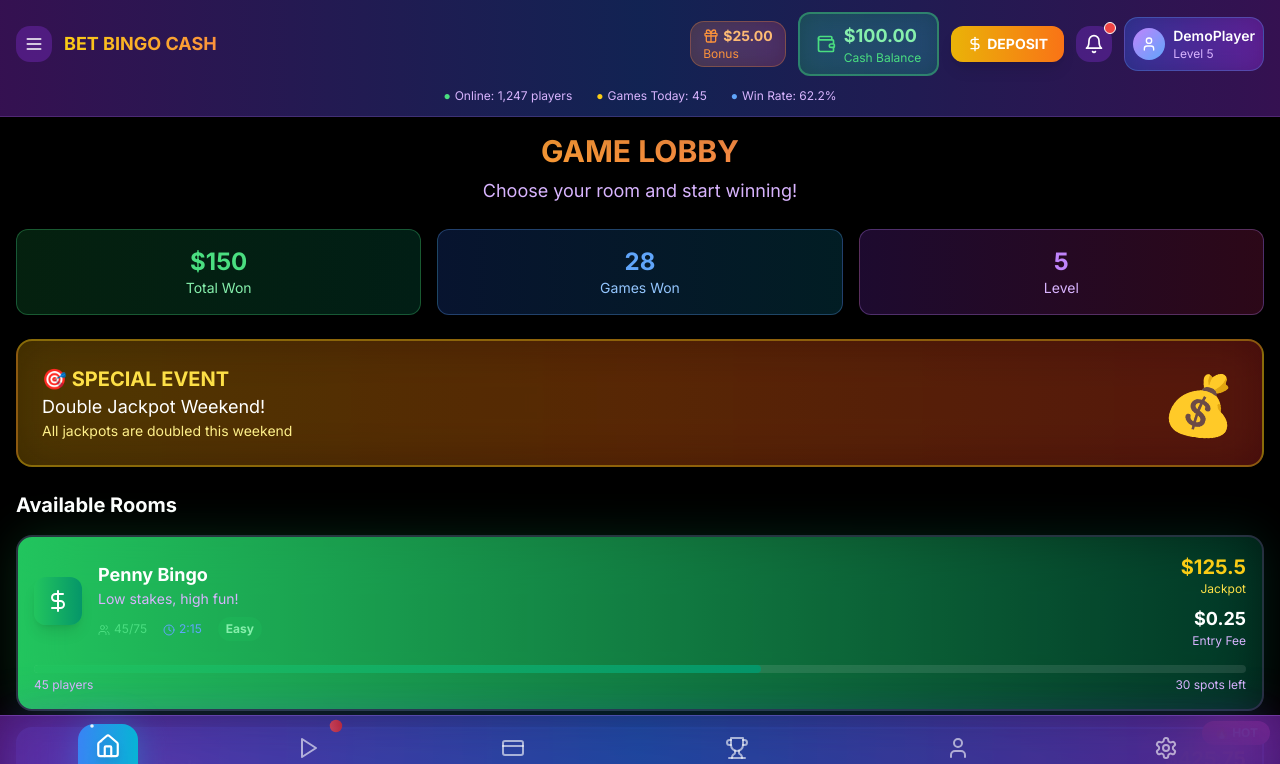
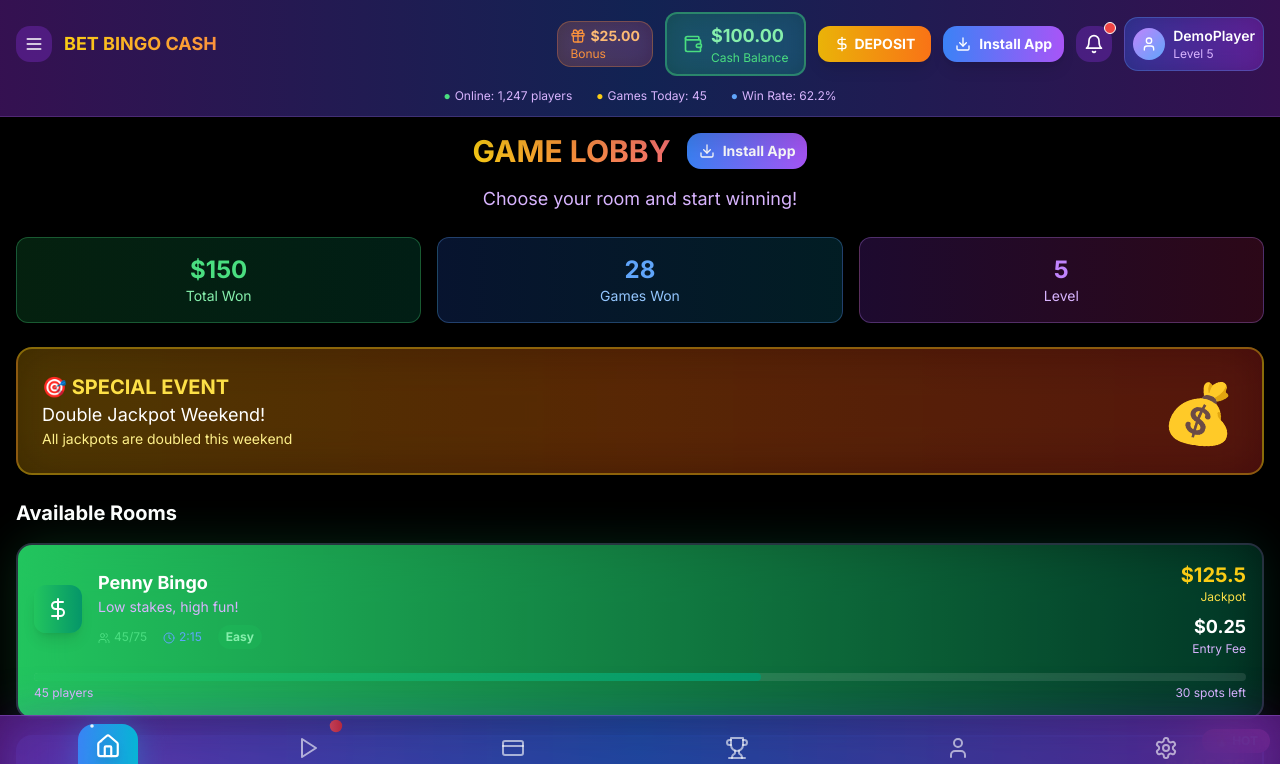
Before and after one commit to Toma-Shops-2025/BetBingo, a React (Vite) app: page / in a window 1280 px wide. Shown: the top 764 px of the page. Built offline with nearby package versions, Linux system fonts and the light colour scheme; no server answers.

Commit message:
Add manual PWA install button

```diff
--- a/src/components/LobbyScreen.tsx
+++ b/src/components/LobbyScreen.tsx
@@ -3,6 +3,7 @@ import { motion } from 'framer-motion';
 import { Users, Clock, DollarSign, Trophy, Star, Zap, Crown, Flame, Shield, Gift } from 'lucide-react';
 import { useGame } from '@/contexts/GameContext';
 import { useAuth } from '@/contexts/AuthContext';
+import PWAInstallButton from './PWAInstallButton';
 
 interface LobbyScreenProps {
   onJoinGame: () => void;
@@ -126,9 +127,12 @@ const LobbyScreen: React.FC<LobbyScreenProps> = ({ onJoinGame }) => {
         transition={{ duration: 0.6 }}
         className="text-center"
       >
-        <h1 className="text-3xl font-black bg-gradient-to-r from-yellow-400 via-orange-400 to-red-400 bg-clip-text text-transparent mb-2">
-          GAME LOBBY
-        </h1>
+        <div className="flex items-center justify-center space-x-4 mb-4">
+          <h1 className="text-3xl font-black bg-gradient-to-r from-yellow-400 via-orange-400 to-red-400 bg-clip-text text-transparent">
+            GAME LOBBY
+          </h1>
+          <PWAInstallButton />
+        </div>
         <p className="text-purple-300 text-lg">Choose your room and start winning!</p>
       </motion.div>
 
--- /dev/null
+++ b/src/components/PWAInstallButton.tsx
@@ -0,0 +1,118 @@
+import React, { useState, useEffect } from 'react';
+import { motion } from 'framer-motion';
+import { Download, Smartphone, Check } from 'lucide-react';
+
+interface BeforeInstallPromptEvent extends Event {
+  prompt(): Promise<void>;
+  userChoice: Promise<{ outcome: 'accepted' | 'dismissed' }>;
+}
+
+const PWAInstallButton: React.FC = () => {
+  const [deferredPrompt, setDeferredPrompt] = useState<BeforeInstallPromptEvent | null>(null);
+  const [isInstalled, setIsInstalled] = useState(false);
+  const [isInstalling, setIsInstalling] = useState(false);
+
+  useEffect(() => {
+    // Check if app is already installed
+    const isInStandaloneMode = window.matchMedia('(display-mode: standalone)').matches;
+    const isIOSStandaloneMode = (window.navigator as any).standalone === true;
+
+    if (isInStandaloneMode || isIOSStandaloneMode) {
+      setIsInstalled(true);
+      return;
+    }
+
+    // Listen for the beforeinstallprompt event
+    const handleBeforeInstallPrompt = (e: Event) => {
+      e.preventDefault();
+      setDeferredPrompt(e as BeforeInstallPromptEvent);
+    };
+
+    // Listen for app installed event
+    const handleAppInstalled = () => {
+      setIsInstalled(true);
+      setDeferredPrompt(null);
+    };
+
+    window.addEventListener('beforeinstallprompt', handleBeforeInstallPrompt);
+    window.addEventListener('appinstalled', handleAppInstalled);
+
+    return () => {
+      window.removeEventListener('beforeinstallprompt', handleBeforeInstallPrompt);
+      window.removeEventListener('appinstalled', handleAppInstalled);
+    };
+  }, []);
+
+  const handleInstallClick = async () => {
+    if (!deferredPrompt) {
+      // Fallback for browsers that don't support the prompt
+      alert('To install:\n\n• Chrome/Edge: Click the install icon in address bar\n• Safari: Share → Add to Home Screen\n• Firefox: Menu → Install');
+      return;
+    }
+
+    setIsInstalling(true);
+
+    try {
+      // Show the install prompt
+      await deferredPrompt.prompt();
+
+      // Wait for the user to respond to the prompt
+      const { outcome } = await deferredPrompt.userChoice;
+
+      if (outcome === 'accepted') {
+        console.log('User accepted the install prompt');
+        setIsInstalled(true);
+      } else {
+        console.log('User dismissed the install prompt');
+      }
+
+      // Clear the deferredPrompt
+      setDeferredPrompt(null);
+    } catch (error) {
+      console.error('Error during installation:', error);
+    } finally {
+      setIsInstalling(false);
+    }
+  };
+
+  // Don't show if already installed
+  if (isInstalled) {
+    return (
+      <motion.div
+        initial={{ opacity: 0, scale: 0.8 }}
+        animate={{ opacity: 1, scale: 1 }}
+        className="flex items-center space-x-2 bg-green-500/20 border border-green-400/30 rounded-lg px-3 py-2"
+      >
+        <Check className="w-4 h-4 text-green-400" />
+        <span className="text-green-300 text-sm font-bold">Installed</span>
+      </motion.div>
+    );
+  }
+
+  return (
+    <motion.button
+      onClick={handleInstallClick}
+      disabled={isInstalling}
+      initial={{ opacity: 0, scale: 0.8 }}
+      animate={{ opacity: 1, scale: 1 }}
+      whileHover={{ scale: 1.05 }}
+      whileTap={{ scale: 0.95 }}
+      className="flex items-center space-x-2 bg-gradient-to-r from-blue-500 to-purple-500 hover:from-blue-600 hover:to-purple-600 text-white font-bold px-3 py-2 rounded-lg transition-all shadow-lg disabled:opacity-50"
+    >
+      {isInstalling ? (
+        <>
+          <div className="w-4 h-4 border-2 border-white border-t-transparent rounded-full animate-spin"></div>
+          <span className="text-sm">Installing...</span>
+        </>
+      ) : (
+        <>
+          <Download className="w-4 h-4" />
+          <span className="text-sm hidden sm:inline">Install App</span>
+          <span className="text-sm sm:hidden">Install</span>
+        </>
+      )}
+    </motion.button>
+  );
+};
+
+export default PWAInstallButton;
--- a/src/components/TopHeader.tsx
+++ b/src/components/TopHeader.tsx
@@ -1,6 +1,7 @@
 import React from 'react';
 import { motion } from 'framer-motion';
 import { Wallet, User, Bell, Settings, Menu, DollarSign, Gift } from 'lucide-react';
+import PWAInstallButton from './PWAInstallButton';
 
 interface TopHeaderProps {
   user: any;
@@ -95,6 +96,15 @@ const TopHeader: React.FC<TopHeaderProps> = ({ user, onCashierClick, onProfileCl
             </div>
           </motion.button>
 
+          {/* PWA Install Button */}
+          <motion.div
+            initial={{ opacity: 0, scale: 0.8 }}
+            animate={{ opacity: 1, scale: 1 }}
+            transition={{ delay: 0.55 }}
+          >
+            <PWAInstallButton />
+          </motion.div>
+
           {/* Notifications */}
           <motion.button
             initial={{ opacity: 0, scale: 0.8 }}
```
